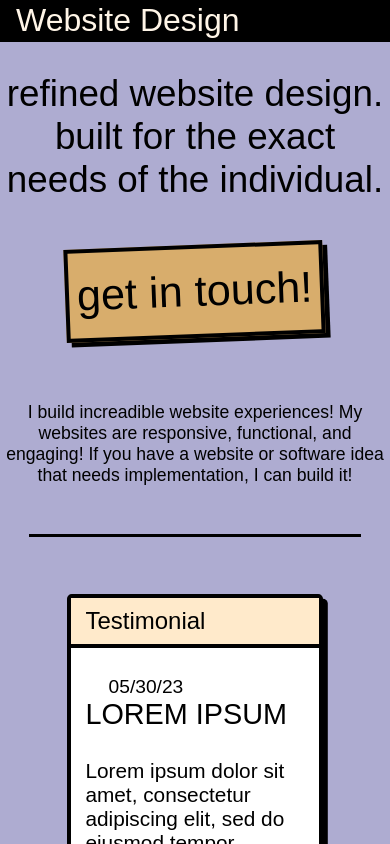
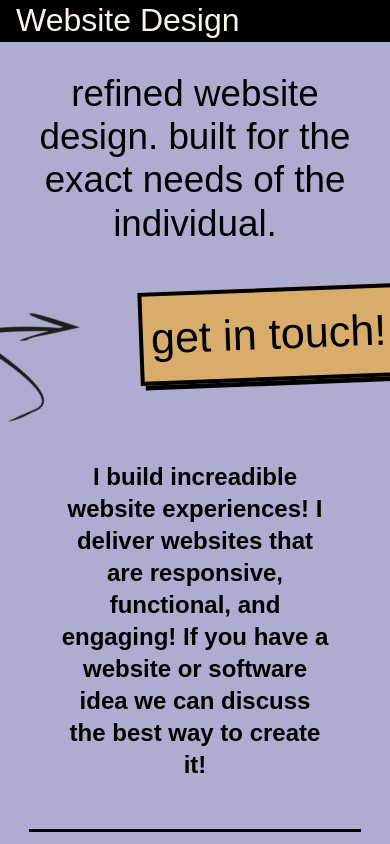
Before and after one commit to Racksoup/Website_Design, a React app: page / in a window 390 px wide. Shown: the top 844 px of the page. Built offline with nearby package versions, Linux system fonts and the light colour scheme; some icons are missing; a web font is replaced by a local one.

Commit message:
section4 image update, section0 layout update

```diff
--- a/src/UI/Pages/Home/Section0.jsx
+++ b/src/UI/Pages/Home/Section0.jsx
@@ -72,36 +72,26 @@ const Section0 = ({ linkToRef }) => {
 
         <div className='Body'>
           <div className='Left'>
+            <div className='ArrowBox'>
+              <img className='Arrow' src={Arrow} alt='Arrow' />
               <button className='Button' onClick={() => linkToRef('section6')}>
-              <img className='Arrow' src={Arrow} alt='Arrow' />
                 <p>get in touch!</p>
               </button>
-            {window.innerWidth >= 1200 ? (
-              <p className='String Text'>
-                I build increadible website experiences! My websites are responsive, functional, and
-                engaging! If you have a website or software idea that needs implementation, I can
-                build it! My website packages come with unlimited content updates. I am someone who
-                will work with you to create an asset for your business. My goal is to bring in more
-                customer traffic and keep customers engaged for longer. Your satisfaction is our #1
-                priority.
-              </p>
-            ) : (
+            </div>
             <div className='TextBox'>
               <p className='Text'>
-                  I build increadible website experiences! My websites are responsive, functional,
-                  and engaging! If you have a website or software idea that needs implementation, I
-                  can build it!
+                I build increadible website experiences! I deliver websites that are responsive,
+                functional, and engaging! If you have a website or software idea we can discuss the
+                best way to create it!
               </p>
               {window.innerWidth > 750 && (
                 <p className='Text'>
-                    My website packages come with unlimited content updates. I am someone who will
-                    work with you to create an asset for your business. My goal is to bring in more
-                    customer traffic and keep customers engaged for longer. Your satisfaction is our
-                    #1 priority.
+                  Packages come with unlimited content updates. I am someone who will work with you
+                  to create an asset for your business. My goal is to bring in more customer traffic
+                  and keep customers engaged for longer. Your satisfaction is my #1 priority.
                 </p>
               )}
             </div>
-            )}
           </div>
           <div className='Rightx'>
             <div className='Content'>
--- a/src/UI/Pages/Home/Section0.scss
+++ b/src/UI/Pages/Home/Section0.scss
@@ -38,7 +38,7 @@
       align-items: center;
       justify-content: space-between;
 
-      @media (max-width: 1200px) {
+      @media (max-width: 1000px) {
         height: 9rem;
       }
 
@@ -52,7 +52,7 @@
         display: flex;
         align-items: center;
         justify-content: space-between;
-        @media (max-width: 1200px) {
+        @media (max-width: 1000px) {
           flex-direction: column;
           align-items: start;
           width: 16.3rem;
@@ -66,7 +66,7 @@
           align-items: center;
           justify-content: center;
 
-          @media (max-width: 1200px) {
+          @media (max-width: 1000px) {
             height: 70%;
           }
 
@@ -85,7 +85,7 @@
           align-items: start;
           justify-content: center;
 
-          @media (max-width: 1200px) {
+          @media (max-width: 1000px) {
             align-self: center;
             height: 30%;
             align-items: center;
@@ -143,7 +143,7 @@
         margin: 2.7rem 0;
         height: auto;
         justify-content: center;
-        width: 100%;
+        width: 90%;
         img {
           display: none;
         }
@@ -169,7 +169,7 @@
           width: 100%;
         }
 
-        @media (max-width: 750px) {
+        @media (max-width: 800px) {
           padding: 0 0.2rem;
           font-size: 2.3rem;
           line-height: 2.7rem;
@@ -207,12 +207,15 @@
           justify-content: center;
         }
 
+        .ArrowBox {
+          width: 7rem;
+        }
+
         .Arrow {
           position: absolute;
-          top: -0.7rem;
-          left: -16rem;
           width: 12.5rem;
           height: 12.5rem;
+          margin-left: -5rem;
           rotate: 332deg;
           -webkit-transform: scaleX(-1);
           transform: scaleX(-1);
@@ -220,12 +223,22 @@
           @media (max-width: 1500px) {
             width: 6rem;
             height: 6rem;
-            top: -0.7rem;
-            left: -7rem;
+            margin-top: 1.3rem;
+            margin-left: 1rem;
+          }
+
+          @media (max-width: 1200px) {
+            width: 12.5rem;
+            height: 12.5rem;
+            margin-top: 0.2rem;
+            margin-left: -15rem;
           }
 
           @media (max-width: 750px) {
-            display: none;
+            width: 7rem;
+            height: 7rem;
+            margin-top: 0.8rem;
+            margin-left: -10rem;
           }
         }
 
@@ -274,32 +287,51 @@
           line-height: 2rem;
         }
 
-        .Text {
-          @media (max-width: 750px) {
-            text-align: center;
-            font-size: 1.1rem;
-          }
-        }
-
         .TextBox {
+          height: 25rem;
+          width: 100%;
           margin-top: 4rem;
           margin-bottom: 4rem;
-          width: 100%;
+          color: black;
+          font-size: 1.5rem;
+          font-weight: 600;
+          line-height: 2rem;
           display: flex;
-          justify-content: space-evenly;
-          align-items: start;
+          flex-direction: column;
+          align-items: center;
+
+          @media (max-width: 1200px) {
+            height: auto;
+            width: 100%;
+            margin-top: 11rem;
+            margin-bottom: 3rem;
+            align-items: start;
+            justify-content: space-evenly;
+            flex-direction: row;
+          }
 
           @media (max-width: 750px) {
             flex-direction: column;
             margin-bottom: 3rem;
+            margin-top: 5rem;
           }
 
           p {
             color: black;
-            width: 45%;
+            font-weight: 600;
+            width: 80%;
+            padding-bottom: 1rem;
+
+            @media (max-width: 1200px) {
+              width: 45%;
+              padding-bottom: 0;
+            }
 
             @media (max-width: 750px) {
-              width: 100%;
+              width: 70%;
+              font-size: 1.5rem;
+              text-align: center;
+              align-self: center;
             }
           }
         }
--- a/src/UI/Pages/Home/Section4.jsx
+++ b/src/UI/Pages/Home/Section4.jsx
@@ -1,7 +1,7 @@
 import React from 'react';
 import './Section4.scss';
 
-import NeuBrutalism from '../../../images/NeuBrutalism.png';
+import NeuBrutalism from '../../../images/NeuBrutalism2.png';
 
 const Section4 = () => {
   return (
```
Also changed, not shown: src/images/NeuBrutalism2.png (added). Lines whose indentation alone changed are shown as unchanged.
